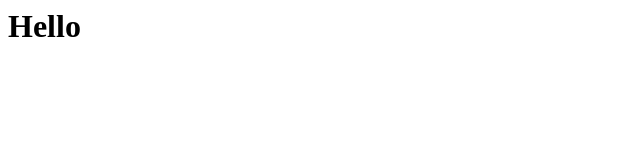
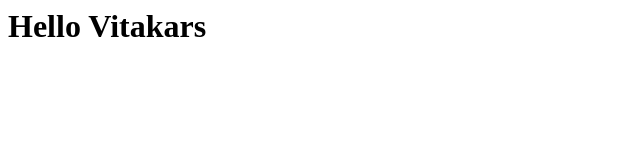
Before and after one commit to kaushiksontakke/vita, a plain HTML site: page index.html in a window 1280 px wide. Shown: the whole page, without its empty margins (0-640 px from the left). Drawn offline with Linux system fonts and the light colour scheme.

Commit message:
changed hello message

```diff
--- a/index.html
+++ b/index.html
@@ -1 +1 @@
-<H1>Hello</H1>
+<H1>Hello Vitakars</H1>
```
